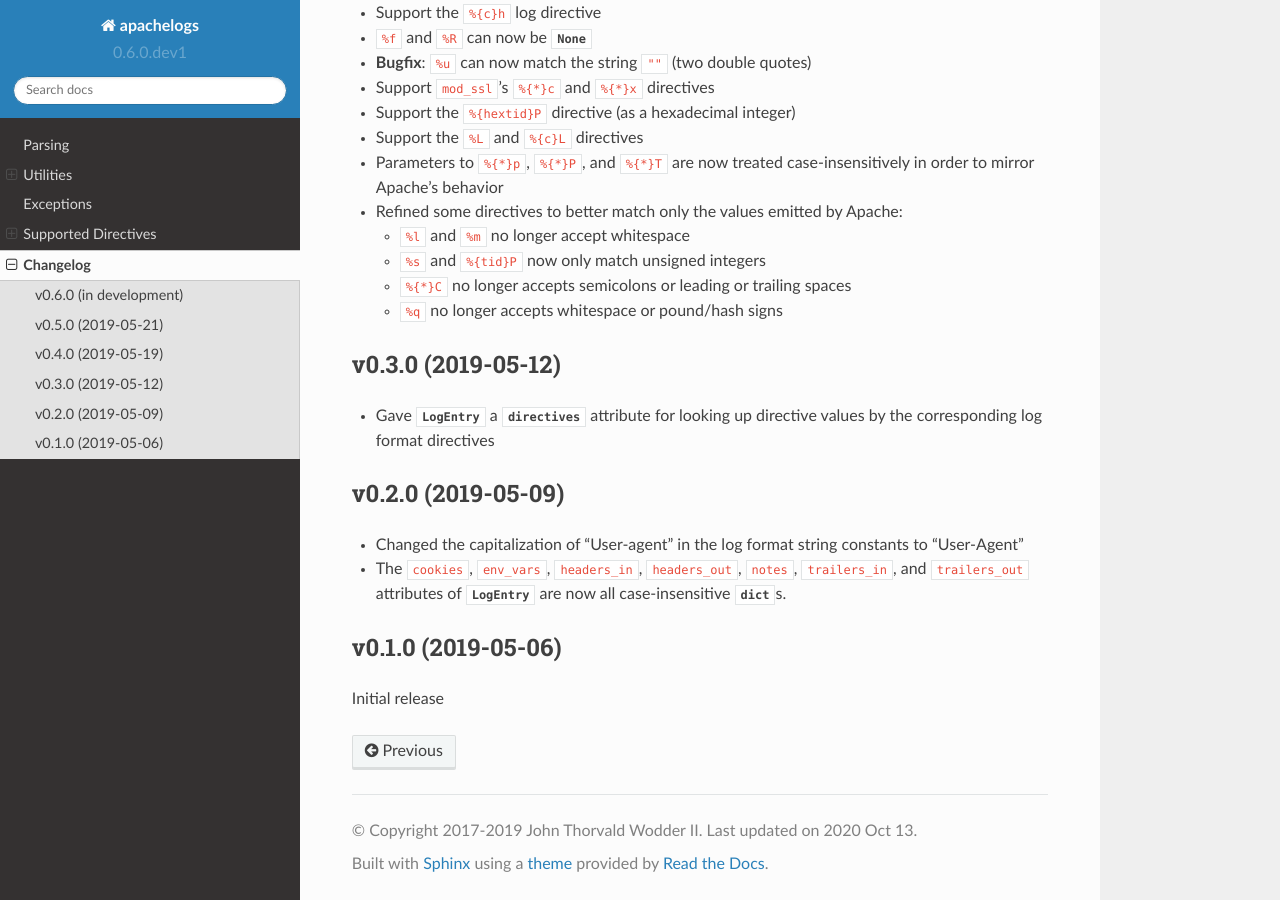
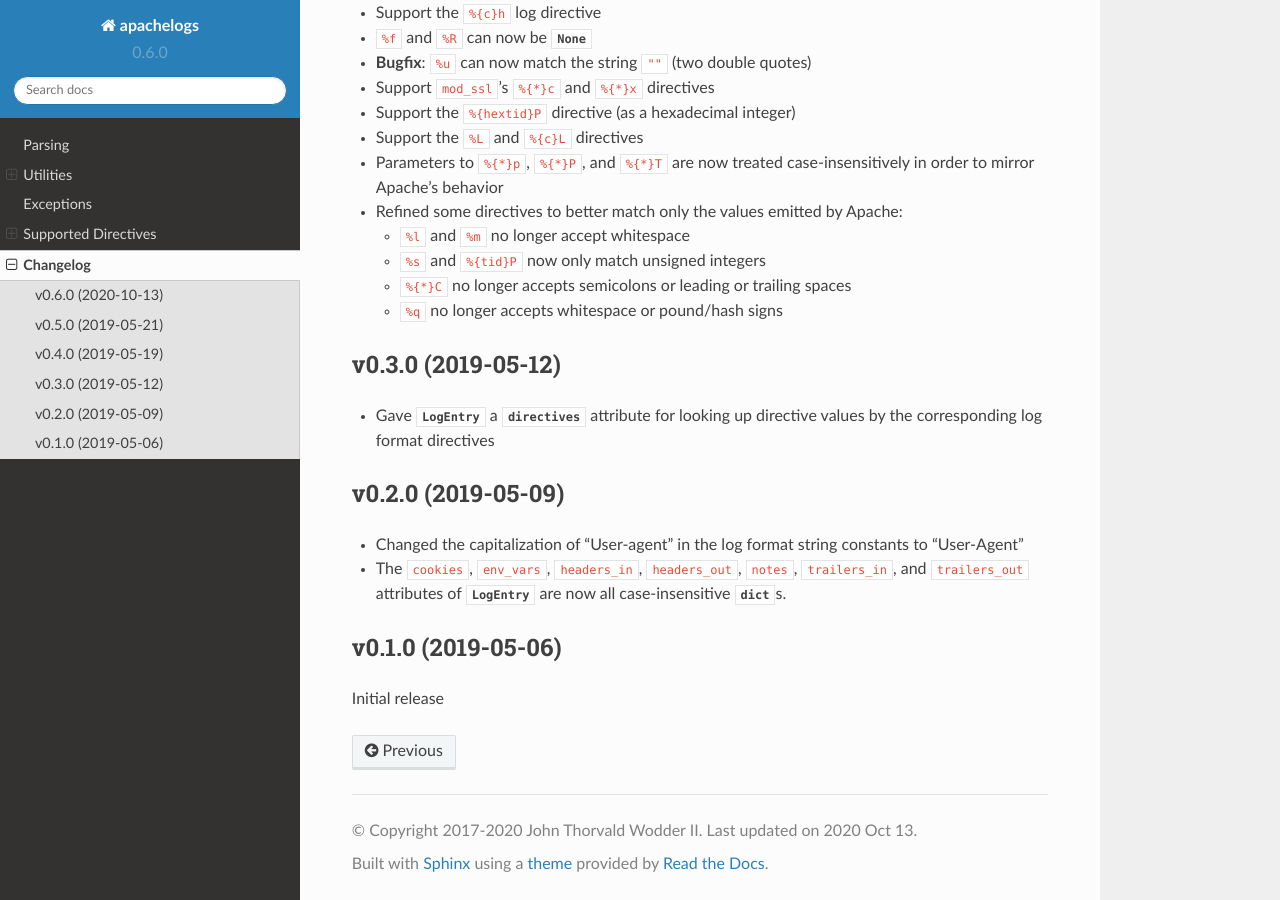
Before and after one commit to jwodder/apachelogs, a Sphinx documentation site: the page built from docs/changelog.rst, in a window 1280 px wide and 900 px high, scrolled down 842 px. Built offline with Sphinx 7.4.7 and the Read the Docs theme 2.0.0, drawn with Linux system fonts in a browser that asks for light colours; some of the changed text lies outside the part shown.

Commit message:
v0.6.0 — Adjust `%s` regex
- Support Python 3.8
- `%s` now matches any sequence of exactly three digits.  Previously, it matched either '0' or any sequence of digits not beginning with '0'.  Thanks to [@chosak](https://github.com/chosak) for the patch.

```diff
--- a/apachelogs/__init__.py
+++ b/apachelogs/__init__.py
@@ -11,7 +11,7 @@
 for more information.
 """
 
-__version__      = '0.6.0.dev1'
+__version__      = '0.6.0'
 __author__       = 'John Thorvald Wodder II'
 __author_email__ = 'apachelogs@varonathe.org'
 __license__      = 'MIT'
--- a/docs/changelog.rst
+++ b/docs/changelog.rst
@@ -3,12 +3,13 @@
 Changelog
 =========
 
-v0.6.0 (in development)
------------------------
+v0.6.0 (2020-10-13)
+-------------------
 - Support Python 3.8
 - ``%s`` now matches any sequence of exactly three digits.  Previously, it
   matched either '0' or any sequence of digits not beginning with '0'.  Thanks
   to `@chosak <https://github.com/chosak>`_ for the patch.
+
 
 v0.5.0 (2019-05-21)
 -------------------
@@ -33,6 +34,7 @@
 - ``%{%p}t`` can now match the empty string (its value in certain locales)
 - ``%{%Z}t`` can now match the empty string
 
+
 v0.4.0 (2019-05-19)
 -------------------
 - Support the ``%{c}h`` log directive
@@ -50,10 +52,12 @@
   - ``%{*}C`` no longer accepts semicolons or leading or trailing spaces
   - ``%q`` no longer accepts whitespace or pound/hash signs
 
+
 v0.3.0 (2019-05-12)
 -------------------
 - Gave `LogEntry` a `~LogEntry.directives` attribute for looking up directive
   values by the corresponding log format directives
+
 
 v0.2.0 (2019-05-09)
 -------------------
@@ -63,6 +67,7 @@
   ``trailers_in``, and ``trailers_out`` attributes of `LogEntry` are now all
   case-insensitive `dict`\s.
 
+
 v0.1.0 (2019-05-06)
 -------------------
 Initial release
--- a/docs/conf.py
+++ b/docs/conf.py
@@ -2,7 +2,7 @@
 
 project   = 'apachelogs'
 author    = 'John Thorvald Wodder II'
-copyright = '2017-2019 John Thorvald Wodder II'
+copyright = '2017-2020 John Thorvald Wodder II'
 
 extensions = [
     'sphinx.ext.autodoc',
```
Also changed, not shown: CHANGELOG.md (+2 -2 lines).
